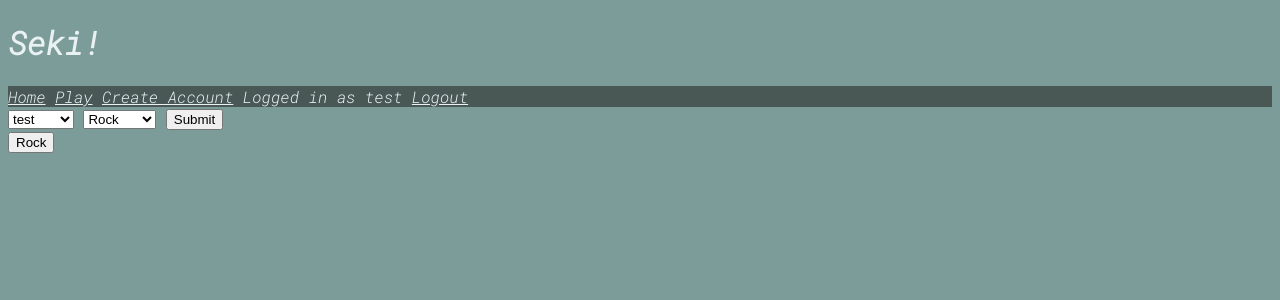
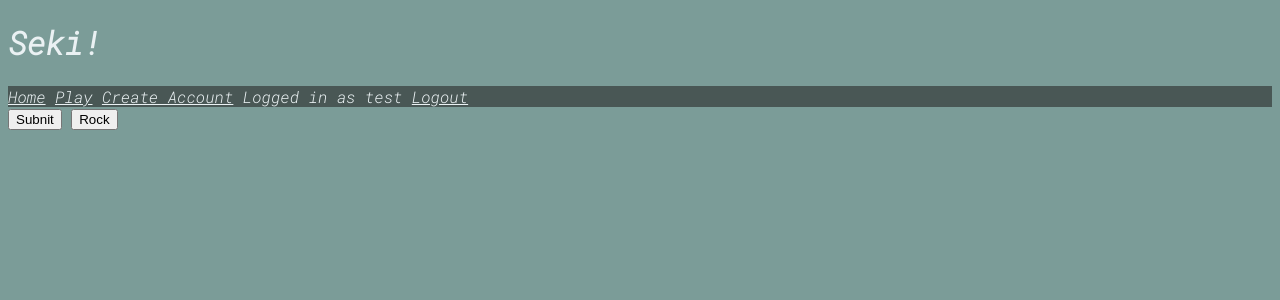
Before and after one commit to kelsodumez/PaperScissorsRock, a Flask app: page /play in a window 1280 px wide. Shown: the top 300 px of the page. Run offline with Flask 2, Linux system fonts and the light colour scheme; a user stored in the database is signed in; data comes from the database, SQL or seed files in the repository; both versions use the stored data as it was after the commit; some libraries are stand-ins or nearby versions.

Commit message:
1.0.2 - working on weird id onn event listener

```diff
--- a/main.py
+++ b/main.py
@@ -84,8 +84,9 @@ def createaccount():
 def play():
     # games=models.game.query.all()
     users=models.users.query.all()
-    current_username = current_user().username # TODO this causes bool error
-    return render_template('play.html', current_username=current_username, backcheck=True, users=users)#, games=games, users=users)
+    # current_username = current_user().username # TODO this causes bool error
+    # return render_template('play.html', current_username=current_username, backcheck=True, users=users)#, games=games, users=users)
+    return render_template('play.html')
 
 # @app.route('/createlobby', methods = ['GET', 'POST'])
 # def create_lobby():
@@ -115,25 +116,25 @@ def play():
 @app.route('/leaderboard')
 '''
 
-# @app.route('/game/<int:gameId>')
-# def game(gameId):
-#     # increase_userNo = models.game.query.filter_by(gameId = gameId).first()
-#     # userCreated = models.user_to_game.query.filter_by(game = gameId).first()
-#     # if current_user().username == userCreated.username:
-#     #     return render_template('game.html', game=game)
-#     # else:
-#     #     # increase_userNo.userNo = increase_userNo.userNo + 1
-#     #     # db.session.add(increase_userNo)
-#     #     # db.session.commit()
-#     #     utg_info = models.user_to_game (
-#     #         username = current_user().username,
-#     #         game = gameId,
-#     #         isPlayerOne = False
-#     #     )
-#     #     db.session.add(utg_info)
-#     #     db.session.commit()
-#     # game = models.game.query.get(gameId)
-#     return render_template('game.html', game=game)
+@app.route('/game/<int:gameId>')
+def game(gameId):
+    # increase_userNo = models.game.query.filter_by(gameId = gameId).first()
+    # userCreated = models.user_to_game.query.filter_by(game = gameId).first()
+    # if current_user().username == userCreated.username:
+    #     return render_template('game.html', game=game)
+    # else:
+    #     # increase_userNo.userNo = increase_userNo.userNo + 1
+    #     # db.session.add(increase_userNo)
+    #     # db.session.commit()
+    #     utg_info = models.user_to_game (
+    #         username = current_user().username,
+    #         game = gameId,
+    #         isPlayerOne = False
+    #     )
+    #     db.session.add(utg_info)
+    #     db.session.commit()
+    # game = models.game.query.get(gameId)
+    return render_template('game.html', game=game)
 
 @socketio.on('message')
 def handleMessage(msg):
--- a/static/js/psr.js
+++ b/static/js/psr.js
@@ -17,11 +17,10 @@ document.getElementById('send-action').addEventListener('click', () => {
     socket.emit('sendAction', {'choice': choice, 'room': room})
 });
 
-document.getElementById('select-user-choice').addEventListener('submit', () => {
+document.getElementById('user-selection').addEventListener('click', () => {
     console.log("wowowowo")
 });
 
 socket.on('broadcast choice', data =>{
     console.log(data, "yeye")
-})
-aa
+});
--- a/templates/play.html
+++ b/templates/play.html
@@ -5,9 +5,8 @@
 <script src="https://cdnjs.cloudflare.com/ajax/libs/socket.io/3.1.3/socket.io.min.js"></script>
 <script src="https://ajax.googleapis.com/ajax/libs/jquery/2.2.4/jquery.min.js"></script>
 <div class = "game">
-
-    <form id="select-user-choice">
-
+<!--
+    <form>
         <select name="users">
         {% for user in users %}
             <option value="{{user.username}}">{{user.username}}</option>
@@ -19,10 +18,9 @@
             <option value="paper">Paper</option>
         </select>
 
-        <input type="submit" value="Submit">
-    </form>
+    </form> -->
 
-
+    <button id="user-selection">Subnit</button>
     <button id="send-action">Rock</button>
 </div>
 <script src="/static/js/psr.js"></script>
```
Also changed, not shown: psr.db.
